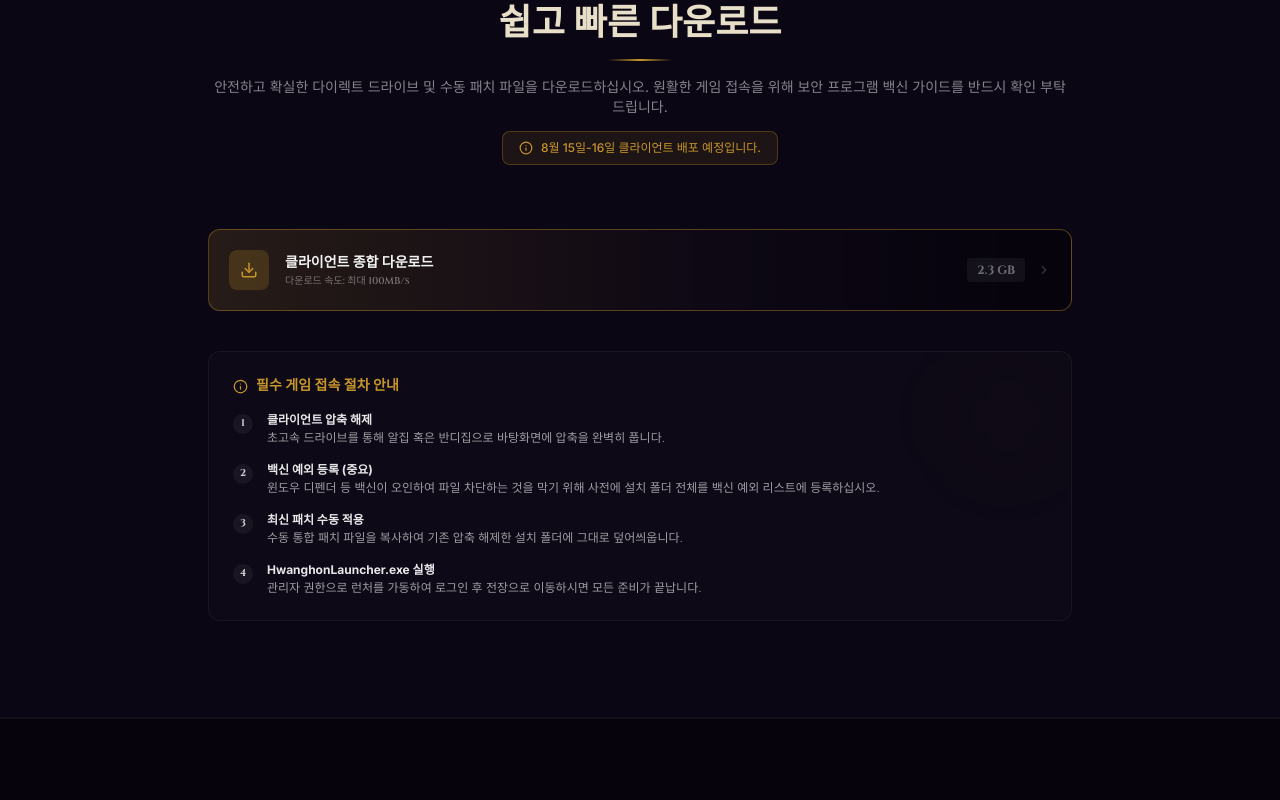
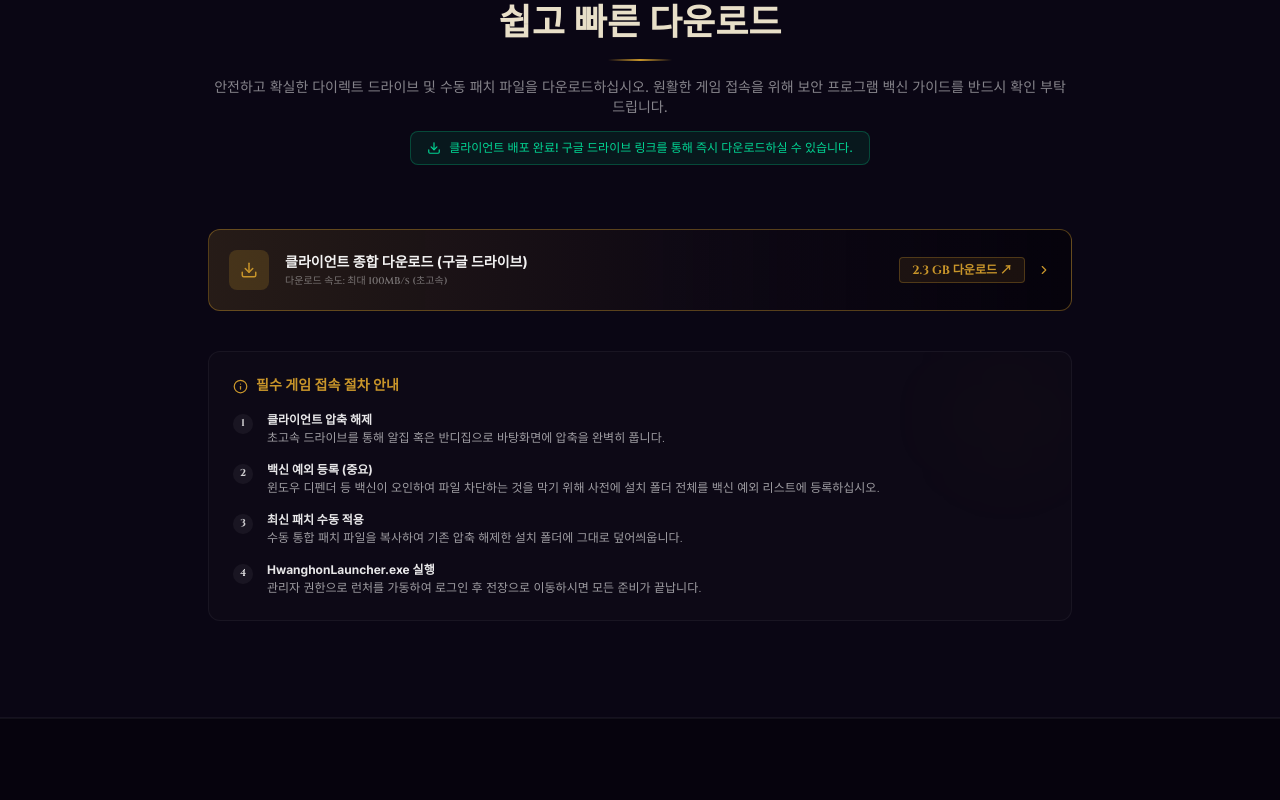
Before and after one commit to Soonhyouk/Hwanghon_1, a React (Vite) app: page / in a window 1280 px wide. Shown: the part 3360-4160 px from the top of the page. Built offline with nearby package versions, Linux system fonts and the light colour scheme.

Commit message:
feat: update client download link and clean up code
Add Google Drive link to the client download section and remove unused download modal states.

```diff
--- a/src/App.tsx
+++ b/src/App.tsx
@@ -189,7 +189,13 @@ const HUNTING_ZONES: HuntingZone[] = [
 ];
 
 const DOWNLOAD_LINKS = [
-  { label: "클라이언트 종합 다운로드", size: "2.3 GB", primary: true, speed: "최대 100MB/s" },
+  {
+    label: "클라이언트 종합 다운로드 (구글 드라이브)",
+    size: "2.3 GB",
+    primary: true,
+    speed: "최대 100MB/s (초고속)",
+    url: "https://drive.google.com/file/d/1YZyu1zgviOMWDemhDXr9D-tsG8lSMDBm/view?usp=drive_link"
+  },
 ];
 
 const SERVER_STATS = [
@@ -224,10 +230,6 @@ export default function App() {
   // Live simulation state
   const [onlinePlayers, setOnlinePlayers] = useState(384);
   const [activeFightsCount, setActiveFightsCount] = useState(148);
-
-  // Download guide modal state
-  const [downloadModalOpen, setDownloadModalOpen] = useState(false);
-  const [selectedDownloadLabel, setSelectedDownloadLabel] = useState("");
 
   // Simulated player fluctuation effect
   useEffect(() => {
@@ -311,7 +313,6 @@ export default function App() {
 ⭕️⭕️ 아이템 가치가 쉽게 무너지지 않는 안정적인 성장 구조⭕️⭕️
 
 ⭕️⭕️ 자유로운 유저 간 거래 지원⭕️⭕️
-(필요 시 운영진 중재 가능)
 
 ☑️☑️ 샤르나 변신 뿐만 아니라 린클 변신 시스템 지원☑️☑️
 그 시절의 감성과 전투의 재미를 동시에 경험할 수 있습니다.
@@ -327,11 +328,6 @@ export default function App() {
     navigator.clipboard.writeText(promoText);
     setCopied(true);
     setTimeout(() => setCopied(false), 2000);
-  };
-
-  const openDownloadModal = (label: string) => {
-    setSelectedDownloadLabel(label);
-    setDownloadModalOpen(true);
   };
 
   return (
@@ -842,18 +838,19 @@ export default function App() {
               안전하고 확실한 다이렉트 드라이브 및 수동 패치 파일을 다운로드하십시오.
               원활한 게임 접속을 위해 보안 프로그램 백신 가이드를 반드시 확인 부탁드립니다.
             </p>
-            <div className="mt-3.5 inline-flex items-center gap-2 bg-[#c8952a]/10 border border-[#c8952a]/30 rounded-lg px-4 py-2 text-xs text-[#c8952a] font-medium">
-              <Info size={14} className="shrink-0" />
-              <span>8월 15일-16일 클라이언트 배포 예정입니다.</span>
+            <div className="mt-3.5 inline-flex items-center gap-2 bg-emerald-500/10 border border-emerald-500/30 rounded-lg px-4 py-2 text-xs text-emerald-400 font-medium">
+              <Download size={14} className="shrink-0" />
+              <span>클라이언트 배포 완료! 구글 드라이브 링크를 통해 즉시 다운로드하실 수 있습니다.</span>
             </div>
           </div>
 
           <div className="grid gap-3.5 mb-10" id="download-actions-list">
             {DOWNLOAD_LINKS.map((dl, i) => (
-              <button
+              <a
                 key={i}
-                type="button"
-                onClick={() => openDownloadModal(dl.label)}
+                href={dl.url}
+                target="_blank"
+                rel="noopener noreferrer"
                 className={`w-full flex flex-col sm:flex-row sm:items-center justify-between p-5 rounded-xl border transition-all hover:brightness-110 active:scale-[0.99] text-left group gap-4 cursor-pointer relative overflow-hidden ${
                   dl.primary
                     ? "bg-gradient-to-r from-[#c8952a]/15 via-[#a07020]/5 to-[#06030c] border-[#c8952a]/40 text-[#c8952a]"
@@ -877,12 +874,12 @@ export default function App() {
                   </div>
                 </div>
                 <div className="flex items-center gap-3 relative z-10 self-end sm:self-center">
-                  <span className="text-xs font-mono font-bold text-white/40 bg-white/5 px-2.5 py-1 rounded">
-                    {dl.size}
+                  <span className="text-xs font-mono font-bold text-[#c8952a] bg-[#c8952a]/10 border border-[#c8952a]/30 px-3 py-1 rounded">
+                    {dl.size} 다운로드 ↗
                   </span>
-                  <ChevronDown size={14} className="text-white/20 -rotate-90" />
+                  <ChevronDown size={14} className="text-[#c8952a] -rotate-90 group-hover:translate-x-1 transition-transform" />
                 </div>
-              </button>
+              </a>
             ))}
           </div>
 
@@ -988,11 +985,8 @@ export default function App() {
             </p>
 
             <div className="bg-[#c8952a]/10 border border-[#c8952a]/30 rounded-xl p-4 text-left text-xs space-y-2.5 backdrop-blur-sm">
-              <p className="font-bold text-[#e8dfc8] text-xs sm:text-sm flex items-center gap-1.5">
-                <span>📢</span> 8월 15일 부터 홍보가 가능합니다.
-              </p>
               <p className="text-white/80 leading-relaxed">
-                위에 텔레그램에 들어오셔서 <span className="text-[#c8952a] font-bold">Whoa(운영자)</span>로 개인텔레 주셔서 홍보 인증하시면 8월 17일 오픈 후에 홍보보상상자를 지급해 드립니다.
+                하루에 사이트 5곳에 홍보하시고 운영자에게 개인텔레로 스크린샷을 보내주시면 홍보보상상자를 지급해드립니다.
               </p>
               <div className="text-white/70 text-[11px] pt-2 border-t border-[#c8952a]/20 flex flex-col sm:flex-row sm:items-center gap-1">
                 <span className="font-semibold text-[#e8dfc8] shrink-0">🎁 (홍보보상상자 -</span>
@@ -1073,75 +1067,6 @@ export default function App() {
           </div>
         </div>
       </footer>
-
-      {/* ─── DOWNLOAD GUIDE MODAL ─── */}
-      <AnimatePresence>
-        {downloadModalOpen && (
-          <div className="fixed inset-0 z-50 flex items-center justify-center p-4">
-            {/* Modal Backdrop */}
-            <motion.div
-              initial={{ opacity: 0 }}
-              animate={{ opacity: 1 }}
-              exit={{ opacity: 0 }}
-              className="absolute inset-0 bg-black/80 backdrop-blur-sm"
-              onClick={() => setDownloadModalOpen(false)}
-            />
-
-            {/* Modal Content Card */}
-            <motion.div
-              initial={{ opacity: 0, scale: 0.95, y: 10 }}
-              animate={{ opacity: 1, scale: 1, y: 0 }}
-              exit={{ opacity: 0, scale: 0.95, y: 10 }}
-              className="bg-[#0e0a1b] border border-[#c8952a]/30 rounded-xl max-w-md w-full p-6 relative z-10 shadow-2xl text-left"
-              id="download-modal-card"
-            >
-              <div className="flex items-start justify-between gap-4 mb-4">
-                <div className="w-10 h-10 rounded-lg bg-[#c8952a]/10 flex items-center justify-center text-[#c8952a] shrink-0">
-                  <Calendar size={20} />
-                </div>
-                <div className="flex-1">
-                  <h3 className="font-bold text-base text-[#e8dfc8]" style={{ fontFamily: "'Noto Serif KR', serif" }}>
-                    클라이언트 다운로드 안내
-                  </h3>
-                  <p className="text-xs text-white/40 mt-1">황혼서버 클라이언트 배포 일정</p>
-                </div>
-                <button
-                  onClick={() => setDownloadModalOpen(false)}
-                  className="text-white/40 hover:text-white px-2 py-1 rounded hover:bg-white/5 text-xs font-mono"
-                  id="close-modal-btn"
-                >
-                  ESC
-                </button>
-              </div>
-
-              <div className="space-y-4 text-xs text-white/70 leading-relaxed border-y border-white/5 py-4 my-4">
-                <div className="bg-[#c8952a]/5 border border-[#c8952a]/20 rounded-lg p-4 text-center">
-                  <p className="text-base font-black text-[#c8952a] mb-1">
-                    8월 15일-16일 배포 예정입니다
-                  </p>
-                  <p className="text-[11px] text-white/50 font-light">
-                    보다 안정적이고 쾌적한 게임 환경을 제공해 드리기 위해 최종 준비 중입니다.
-                  </p>
-                </div>
-                <p className="text-[11px] text-white/40 font-light leading-normal">
-                  배포가 시작되는 즉시 공식 텔레그램 채널을 통해 다운로드 주소가 공지될 예정이오니, 텔레그램 채널에 참여하셔서 가장 신속하게 소식을 받아보세요.
-                </p>
-              </div>
-
-              <div className="flex gap-2 justify-end">
-                <button
-                  type="button"
-                  onClick={() => setDownloadModalOpen(false)}
-                  className="w-full px-4 py-2.5 text-xs font-black bg-gradient-to-r from-[#c8952a] to-[#a07020] text-[#06030c] rounded hover:brightness-110 transition-all cursor-pointer text-center"
-                  id="modal-confirm-btn"
-                >
-                  확인
-                </button>
-              </div>
-            </motion.div>
-          </div>
-        )}
-      </AnimatePresence>
     </div>
   );
 }
```
